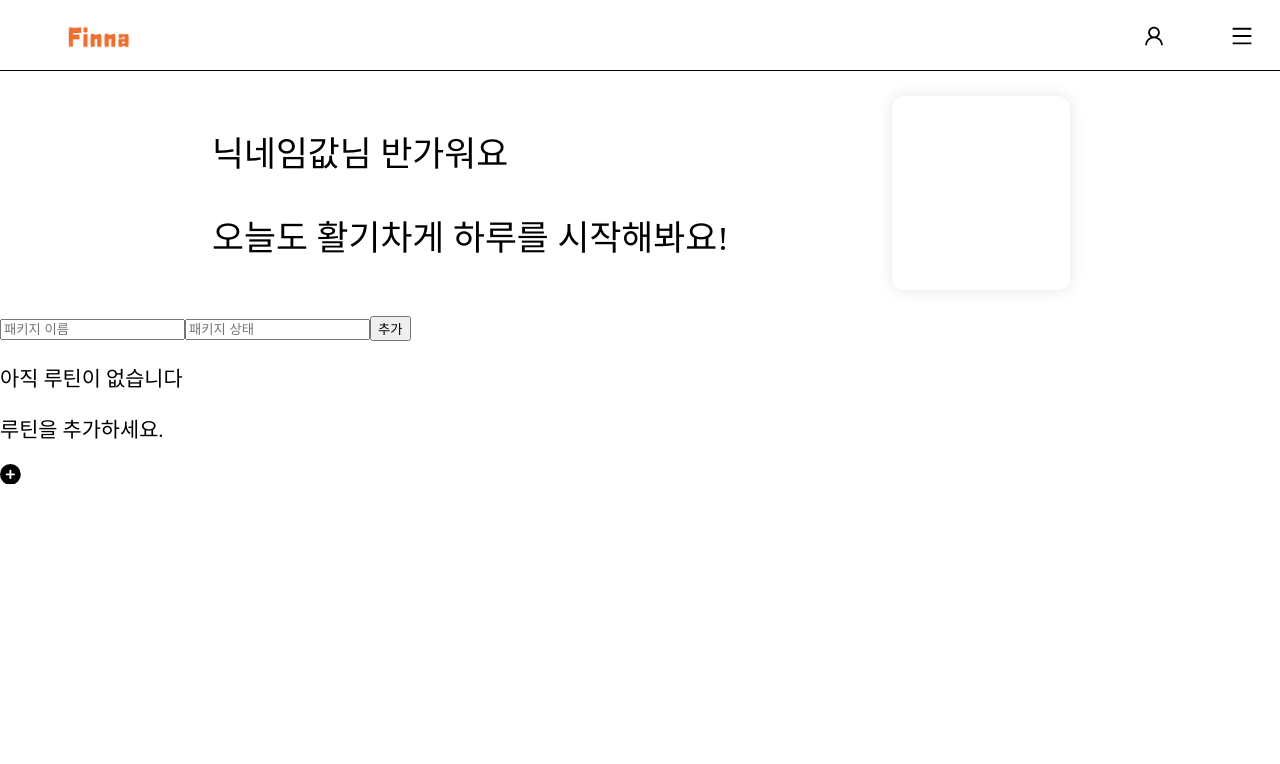
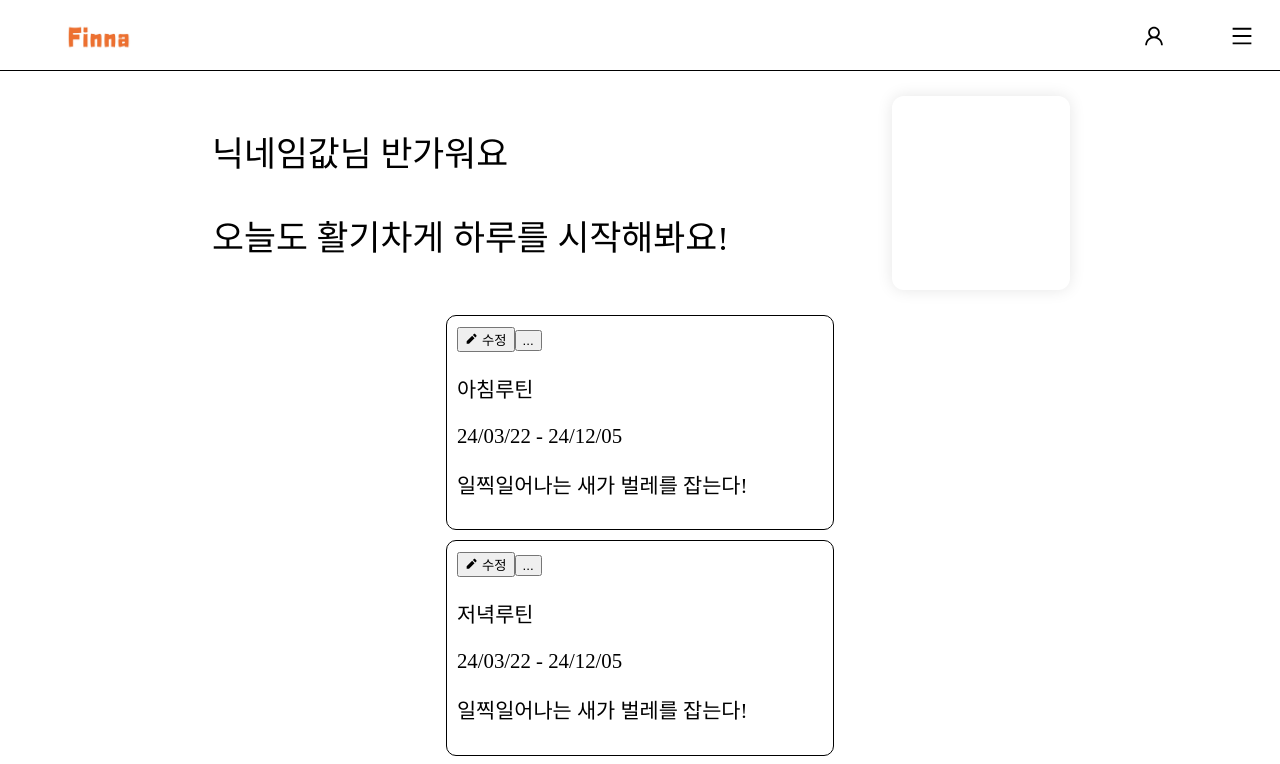
Before and after one commit to Do-Farming/DoFarming_WEB, a React (Vite) app: page /Home in a window 1280 px wide. Shown: the top 764 px of the page. Built offline with nearby package versions, Linux system fonts and the light colour scheme; no server answers.

Commit message:
FEAT:Home 컴포넌트 분리, 파일 명 변경 등

```diff
--- a/src/Pages/Home/Home.jsx
+++ b/src/Pages/Home/Home.jsx
@@ -1,51 +1,40 @@
-import React, { useState } from "react";
-import MakePackage from "./MakePackage";
-import "../../Style/Home/Home.css";
-import "../../Style/Home/HomeModal.css";
-import NavBar from "../Nav/Nav.jsx";
-import { FaCirclePlus } from "react-icons/fa6";
-import { useNavigate } from "react-router-dom";
-import Moodlets from "./HomeComponents/Moodlets";
+import React, { useState, useEffect } from "react";
+import HomeSection2 from "./HomeComponents/HomeSection2.jsx";
+import HomeSection2_2 from "./HomeComponents/HomeSection2_2.jsx";
+import HomeSection1 from "./HomeComponents/HomeSection1.jsx";
+import NavBar from "../Nav/Nav";
+import HomeHeader from "./HomeComponents/HomeHeader.jsx";
 
 const Home = () => {
-  const [packages, setPackages] = useState([]);
-  const navigate = useNavigate();
+  const [routineData, setRoutineData] = useState(null);
 
-  const LinktoHome9 = () => {
-    navigate("/Home9");
+  useEffect(() => {
+    // 서버에서 루틴값을 받아오는 비동기 함수 호출
+    fetchRoutineData()
+      .then((data) => {
+        setRoutineData(data);
+      })
+      .catch((error) => {
+        console.error("루틴 데이터를 가져오는 중 오류가 발생했습니다:", error);
+      });
+  }, []);
+
+  const fetchRoutineData = async () => {
+    // 서버에서 루틴 데이터를 가져오는 비동기 함수 호출
+    const response = await fetch("루틴 데이터를 가져오는 API 엔드포인트 URL");
+    const data = await response.json();
+    return data;
   };
 
-  const handleAddPackage = (newPackage) => {
-    setPackages([...packages, newPackage]);
-  };
-
-  const handleDeletePackage = (index) => {
-    const updatedPackages = [...packages];
-    updatedPackages.splice(index, 1);
-    setPackages(updatedPackages);
-  };
-
-
   return (
-    <div className="HomeWrap">
-      <NavBar />
-      <Moodlets />
-
-      <MakePackage handleAddPackage={handleAddPackage} />
-
-      {packages.length > 0 ? (
-        packages.map((pkg, index) => (
-          <div key={index}>
-            <strong>패키지 이름 </strong> {pkg.name}
-            <br />
-            <strong>패키지 상태 </strong> {pkg.status}
-            <button onClick={() => handleDeletePackage(index)} className="HomeBtn">삭제</button>
-            <hr />
-          </div>
-        ))
-      ) : null}
-
-      <FaCirclePlus className="ToHome9" onClick={LinktoHome9} />
+    <div>
+      <div className="HomeWrap">
+        <NavBar />
+        <HomeHeader/>
+        {/* <HomeSection1 /> */}
+        {/* {routineData ? <HomeSection2_2 data={routineData} /> : <HomeSection2 />} */}
+        <HomeSection2_2/>
+      </div>
     </div>
   );
 };
--- a/src/Pages/Home/HomeComponents/Moodlets.jsx
+++ b/src/Pages/Home/HomeComponents/HomeHeader.jsx
@@ -2,7 +2,7 @@ import React, { useState } from "react";
 import "../../../Style/Home/Home.css";
 import "../../../Style/Home/HomeModal.css";
 
-const Home = () => {
+const HomeHeader = () => {
   const [isModalOpen, setIsModalOpen] = useState(false);
   const [selectedDiv, setSelectedDiv] = useState("");
 
@@ -97,4 +97,4 @@ const Home = () => {
   );
 };
 
-export default Home;
+export default HomeHeader;
--- /dev/null
+++ b/src/Pages/Home/HomeComponents/HomeSection1.jsx
@@ -0,0 +1,12 @@
+import "../../../Style/Home/Home.css";
+
+const HomeSection1= () => {
+    return (
+        <div id="RoutineZero">
+            <p id="Zero1">아직 루틴이 없습니다</p>
+            <p id="Zero2">루틴을 추가하세요.</p>
+        </div>
+    );
+};
+
+export default HomeSection1;
--- /dev/null
+++ b/src/Pages/Home/HomeComponents/HomeSection2.jsx
@@ -0,0 +1,28 @@
+// 토큰 처리 예정
+
+import { FaPlusCircle } from "react-icons/fa";
+import { Link } from "react-router-dom";
+
+const HomeSection2 = () => {
+
+  return (
+    <div className="HomeSection2Wrap">
+      <Link to="/HomeAddPackage">
+        <FaPlusCircle className="ToHomeAddPackage" />
+      </Link>
+      <style>
+        {`
+          .ToHomeAddPackage {
+            position: fixed;
+            bottom: 20px;
+            right: 20px;
+            font-size: 50px;
+            color: orange;
+          }
+        `}
+      </style>
+    </div>
+  );
+};
+
+export default HomeSection2;
--- /dev/null
+++ b/src/Pages/Home/HomeComponents/HomeSection2_2.css
@@ -0,0 +1,104 @@
+/* 패키지 출력 */
+
+.HomeWrap2 {
+    display: flex;
+    flex-direction: column;
+    align-items: center;
+    justify-content: center;
+  }
+
+  #userPKG {
+    display: flex;
+    flex-direction: column;
+    align-items: center;
+    justify-content: center;
+    width: 20em;
+  }
+
+  div[id^="userPKG"] > div {
+    border: 1px solid black;
+    border-radius: 10px;
+    padding: 10px;
+    margin-bottom: 10px;
+    width: 88%;
+  }
+
+  #userRname {
+    text-align: left;
+  }
+
+  #userRdate {
+    text-align: left;
+  }
+
+  #userSangMe {
+    text-align: left;
+  }
+
+  /* 삭제 모달 */
+  #mmodal {
+    position: fixed;
+    top: 50%;
+    left: 50%;
+    transform: translate(-50%, -50%);
+    background-color: whitesmoke;
+    padding: 5vw;
+    width: 22vw;
+    max-width: 40%;
+    height: 18vh;
+    border-radius: 10px;
+    box-shadow: 0 2px 4px rgba(0, 0, 0, 0.1);
+    z-index: 10000;
+    text-align: center;
+    font-size: 1.3rem;
+    display: flex;
+    flex-direction: column;
+    justify-content: flex-end;
+}
+
+.PackageDeleteBtn {
+    width: 9vw;
+    height: 60px;
+    font-size: 1.5rem;
+    margin-top: 10px;
+    margin-left: 10px;
+    margin-right: 10px;
+}
+
+.modal-background {
+    position: fixed;
+    top: 0;
+    left: 0;
+    width: 100%;
+    height: 100%;
+    background-color: rgba(0, 0, 0, 0.5);
+    z-index: 9999;
+}
+
+@media screen and (max-width: 768px) {
+    #mmodal {
+        width: 90vw;
+        max-width: 90%;
+        height: auto;
+        padding: 5vw;
+    }
+    .PackageDeleteBtn {
+        width: 22vw;
+        min-width: 22vw;
+        height: 60px;
+        font-size: 1.5rem;
+        margin-top: 10px;
+        margin-left: 10px;
+        margin-right: 10px;
+    }
+}
+
+@media screen and (max-width: 480px) {
+    #mmodal {
+        width: 70vw;
+        max-width: 90%;
+        height: 18vh;
+        padding: 5vw;
+        font-size: 1.3rem;
+    }
+}
--- /dev/null
+++ b/src/Pages/Home/HomeComponents/HomeSection2_2.jsx
@@ -0,0 +1,76 @@
+import React, { useState } from "react";
+import { useNavigate } from 'react-router-dom';
+import { RiPencilFill } from 'react-icons/ri';
+import "./HomeSection2_2.css";
+
+const PackagePrint2 = () => {
+  const [packages, setPackages] = useState([
+    { id: 1, name: "아침루틴", status: "진행 중" },
+    { id: 2, name: "저녁루틴", status: "진행 중" },
+    { id: 3, name: "운동루틴", status: "완료" },
+  ]);
+
+  const navigate = useNavigate();
+  const [showDeleteBtn, setShowDeleteBtn] = useState(false);
+  const [showModal, setShowModal] = useState(false);
+
+  const handleDeletePackage = (id) => {
+    const updatedPackages = packages.filter((pkg) => pkg.id !== id);
+    setPackages(updatedPackages);
+  };
+
+  const handleClick = () => {
+    setShowDeleteBtn(true);
+    document.body.classList.add('modal-open');
+  };
+
+  const handleConfirmDelete = (id) => {
+    handleDeletePackage(id);
+    setShowModal(false);
+    document.body.classList.remove('modal-open');
+  };
+
+  const handleCancelDelete = () => {
+    setShowModal(false);
+    document.body.classList.remove('modal-open');
+  };
+
+  return (
+    <div className="HomeWrap2">
+      <div id="userPKG">
+        {packages.map((pkg) => (
+          <div key={pkg.id}>
+            <button onClick={() => navigate('/HomeAddPackage')}>
+              <RiPencilFill /> 수정
+            </button>
+            {!showDeleteBtn && <button onClick={handleClick}>...</button>}
+            {showDeleteBtn && (
+              <div>
+                <div>
+                  <button onClick={() => setShowModal(true)}>삭제</button>
+                </div>
+                {showModal && (
+                  <div>
+                    <div className="modal-background" onClick={handleCancelDelete} />
+                    <div id="mmodal">
+                      <p>삭제하시겠습니까?</p>
+                      <div h2_2_1btns="true">
+                        <button onClick={() => handleConfirmDelete(pkg.id)}>확인</button>
+                        <button onClick={handleCancelDelete}>취소</button>
+                      </div>
+                    </div>
+                  </div>
+                )}
+              </div>
+            )}
+            <p id="userRname">{pkg.name}</p>
+            <p id="userRdate">24/03/22 - 24/12/05</p>
+            <p id="userSangMe">일찍일어나는 새가 벌레를 잡는다!</p>
+          </div>
+        ))}
+      </div>
+    </div>
+  );
+};
+
+export default PackagePrint2;
--- a/src/Pages/Map/Map.jsx
+++ b/src/Pages/Map/Map.jsx
@@ -100,7 +100,7 @@ const MyComponent = () => {
         <div className='txt1'>내 마음을 두드리는 공간</div>
         <div className='txt2'>도움을 청해봐요</div>
         {/* 문구 수정 */}
-        <div className='txt3'>#주변 전문의를 찾아봐요</div>
+        <div className='txt3Map'>#주변 전문의를 찾아봐요</div>
       </div>
       <LoadScript
         googleMapsApiKey={import.meta.env.VITE_REACT_APP_GOOGLE_MAPS_API_KEY}
--- a/src/Pages/Mypage/Profile.jsx
+++ b/src/Pages/Mypage/Profile.jsx
@@ -5,7 +5,7 @@ import myimg from "./기본이미지.png";
 
 const Profile = () => {
   // 상태 관리
-  const [nickname, setNickname] = useState("닉네임"); // 서버에서 사용자 닉네임 가져오기
+  const [nickname, setNickname] = useState(""); // 서버에서 사용자 닉네임 가져오기
   const [gender, setGender] = useState("값호출"); //서버에서 사용자 성별 가져오기
   const [age, setAge] = useState("값호출"); //서버에서 사용자 나이 가져오기
   const [image, setImage] = useState(null);
--- a/src/Style/Map/Map.css
+++ b/src/Style/Map/Map.css
@@ -28,8 +28,12 @@
     font-size: 1rem;
 }
 
-.txt3 {
+.txt3Map {
     margin-bottom: 1vh;
+    font-size: 1.25rem;
+    color: #BFBABA;
+    margin-left: 6vw;
+    text-align: left;
 }
 
 .ul_map {
--- a/src/main.jsx
+++ b/src/main.jsx
@@ -10,7 +10,7 @@ import MyPage from "./Pages/Mypage/MyPage";
 import Map from "./Pages/Map/Map";
 import Profile from "./Pages/Mypage/Profile";
 import Reset from "./Pages/Mypage/Reset";
-import Home9 from "./Pages/Home/Home9";
+import HomeAddPackage from "./Pages/Home/HomeAddPackage";
 import Todo from "./Pages/Home/Todo";
 
 const root = document.getElementById("root");
@@ -30,7 +30,7 @@ rootElement.render(
       <Route path="/Map" element={<Map />} />
       <Route path="/Profile" element={<Profile />} />
       <Route path="/Reset" element={<Reset />} />
-      <Route path="/Home9" element={<Home9 />} />
+      <Route path="/HomeAddPackage" element={<HomeAddPackage />} />
       <Route path="Todo" element={<Todo />} />
     </Routes>
   </Router>,
```
Also changed, not shown: src/Pages/Home/HomeAddPackage.jsx (renamed from src/Pages/Home/Home9.jsx), 1 other file (tests, documents, lock files or other folders).
